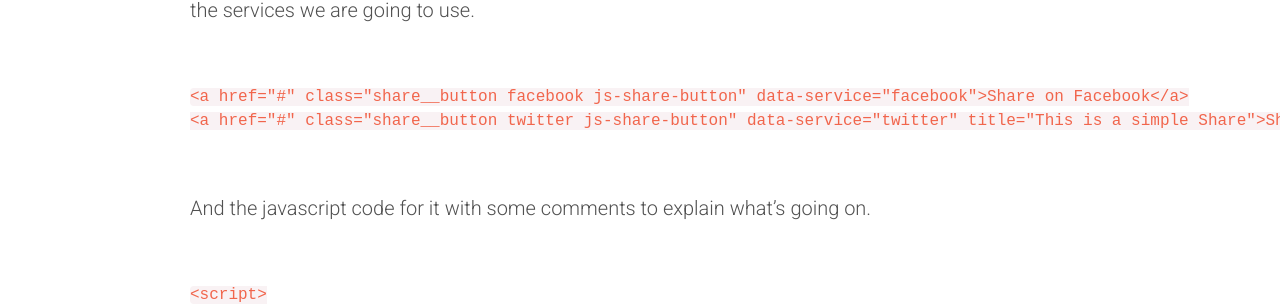
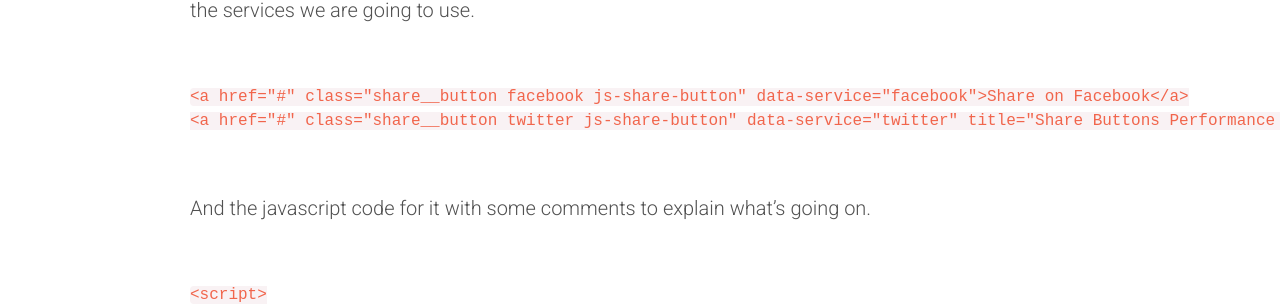
Before and after one commit to codegaze/codegaze.github.io, a Jekyll site: the page built from _posts/2015-11-24-share-buttons-performance.md, in a window 1280 px wide and 900 px high, scrolled down 969 px. Shown: the part 148-454 px from the top of the window. Built offline with Jekyll 4.4.1, drawn with Linux system fonts in a browser that asks for light colours; nearby versions of some CDN libraries; comment, search, counter and statistics services are not loaded; a style sheet for code colours, icons or effects is not loaded; some of the changed lines change nothing that is shown.

Commit message:
Fixed Typo

```diff
--- a/_posts/2015-11-24-share-buttons-performance.md
+++ b/_posts/2015-11-24-share-buttons-performance.md
@@ -25,7 +25,7 @@ Here is the HTML code for the buttons. We are just creating simple links. We use
 
 {% highlight html %}
 <a href="#" class="share__button facebook js-share-button" data-service="facebook">Share on Facebook</a>
-<a href="#" class="share__button twitter js-share-button" data-service="twitter" title="This is a simple Share">Share on Twitter</a>
+<a href="#" class="share__button twitter js-share-button" data-service="twitter" title="Share Buttons Performance Issues and how to deal with them - @codegaze">Share on Twitter</a>
 {% endhighlight %}
 
 
@@ -77,7 +77,7 @@ You  can check the demo of these buttons, will give you a share to the current p
 
 <div class="has-centered">
   <a href="#" class="share__button facebook js-share-button" data-service="facebook">Share on Facebook</a>
-  <a href="#" class="share__button twitter js-share-button" data-service="twitter" title="This is a simple Share">Share on Twitter</a>
+  <a href="#" class="share__button twitter js-share-button" data-service="twitter" title="Share Buttons Performance Issues and how to deal with them - @codegaze">Share on Twitter</a>
 </div>
 
 
```
